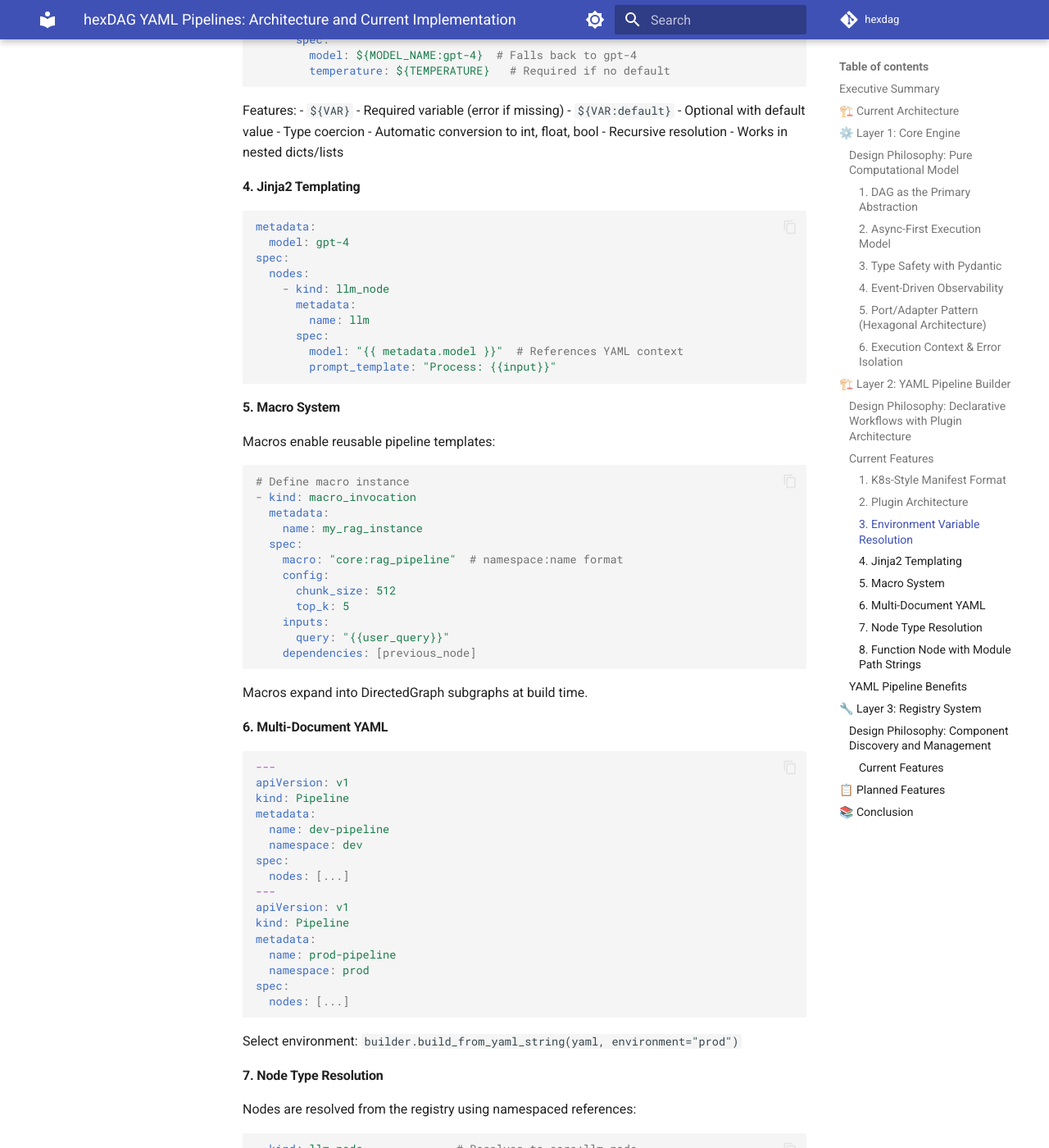
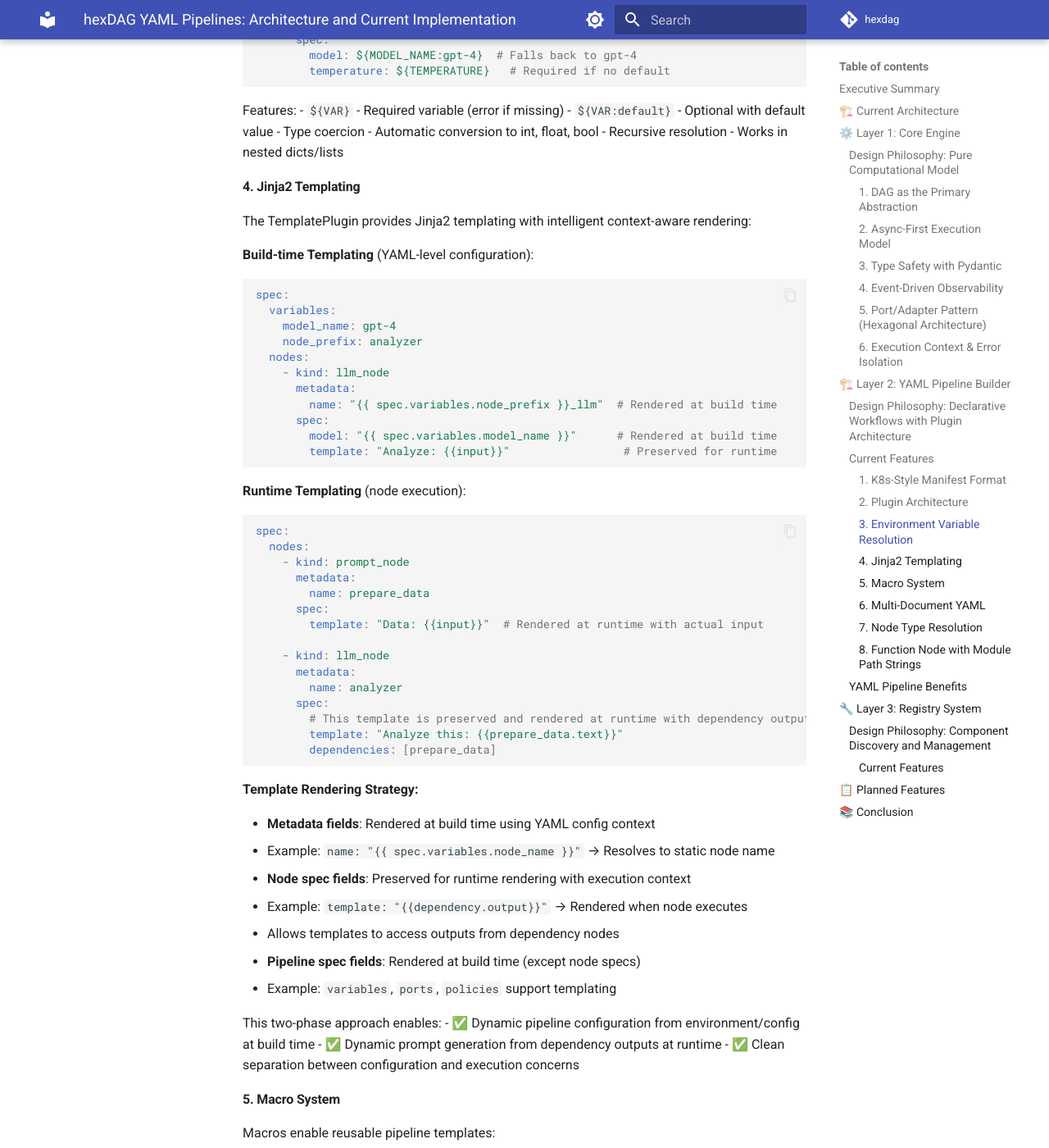
Before and after one commit to omniviser/hexDAG, an MkDocs documentation site: the page built from docs/YAML_PIPELINES_ARCHITECTURE.md, in a window 1280 px wide and 1400 px high, scrolled down 4155 px. Shown: the whole window at 82% size. Built offline with MkDocs 1.6.1 and Material for MkDocs 9.7.7, drawn with Linux system fonts in a browser that asks for light colours; comment, search, counter and statistics services are not loaded.

Commit message:
fix: bug in template rendering

````diff
--- a/docs/YAML_PIPELINES_ARCHITECTURE.md
+++ b/docs/YAML_PIPELINES_ARCHITECTURE.md
@@ -197,18 +197,58 @@ Features:
 
 #### **4. Jinja2 Templating**
 
+The TemplatePlugin provides Jinja2 templating with intelligent context-aware rendering:
+
+**Build-time Templating** (YAML-level configuration):
 ```yaml
-metadata:
-  model: gpt-4
 spec:
+  variables:
+    model_name: gpt-4
+    node_prefix: analyzer
   nodes:
     - kind: llm_node
       metadata:
-        name: llm
+        name: "{{ spec.variables.node_prefix }}_llm"  # Rendered at build time
       spec:
-        model: "{{ metadata.model }}"  # References YAML context
-        prompt_template: "Process: {{input}}"
+        model: "{{ spec.variables.model_name }}"      # Rendered at build time
+        template: "Analyze: {{input}}"                 # Preserved for runtime
 ```
+
+**Runtime Templating** (node execution):
+```yaml
+spec:
+  nodes:
+    - kind: prompt_node
+      metadata:
+        name: prepare_data
+      spec:
+        template: "Data: {{input}}"  # Rendered at runtime with actual input
+
+    - kind: llm_node
+      metadata:
+        name: analyzer
+      spec:
+        # This template is preserved and rendered at runtime with dependency outputs
+        template: "Analyze this: {{prepare_data.text}}"
+        dependencies: [prepare_data]
+```
+
+**Template Rendering Strategy:**
+
+- **Metadata fields**: Rendered at build time using YAML config context
+  - Example: `name: "{{ spec.variables.node_name }}"` → Resolves to static node name
+
+- **Node spec fields**: Preserved for runtime rendering with execution context
+  - Example: `template: "{{dependency.output}}"` → Rendered when node executes
+  - Allows templates to access outputs from dependency nodes
+
+- **Pipeline spec fields**: Rendered at build time (except node specs)
+  - Example: `variables`, `ports`, `policies` support templating
+
+This two-phase approach enables:
+- ✅ Dynamic pipeline configuration from environment/config at build time
+- ✅ Dynamic prompt generation from dependency outputs at runtime
+- ✅ Clean separation between configuration and execution concerns
 
 #### **5. Macro System**
 
````
Also changed, not shown: 1 other file.
